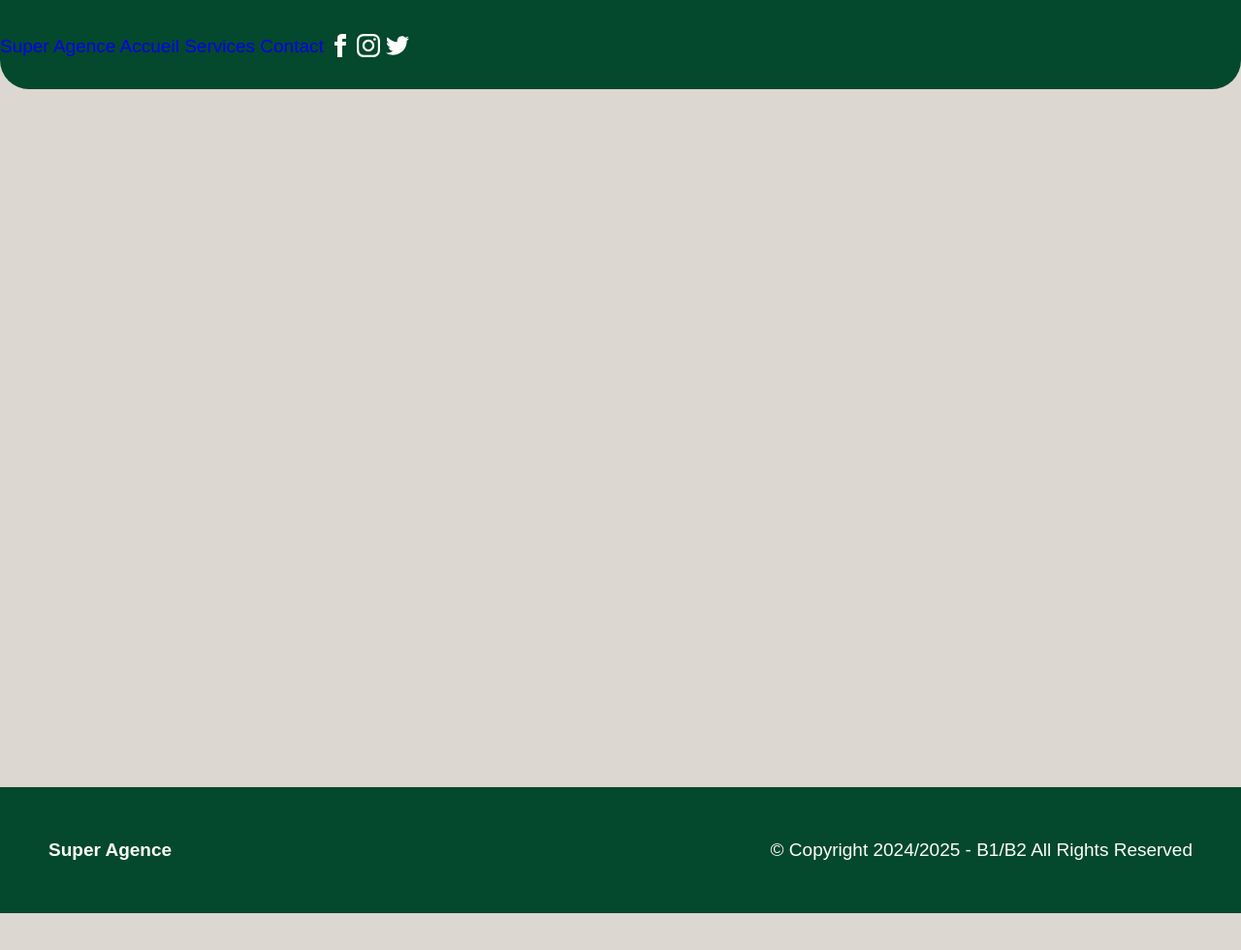
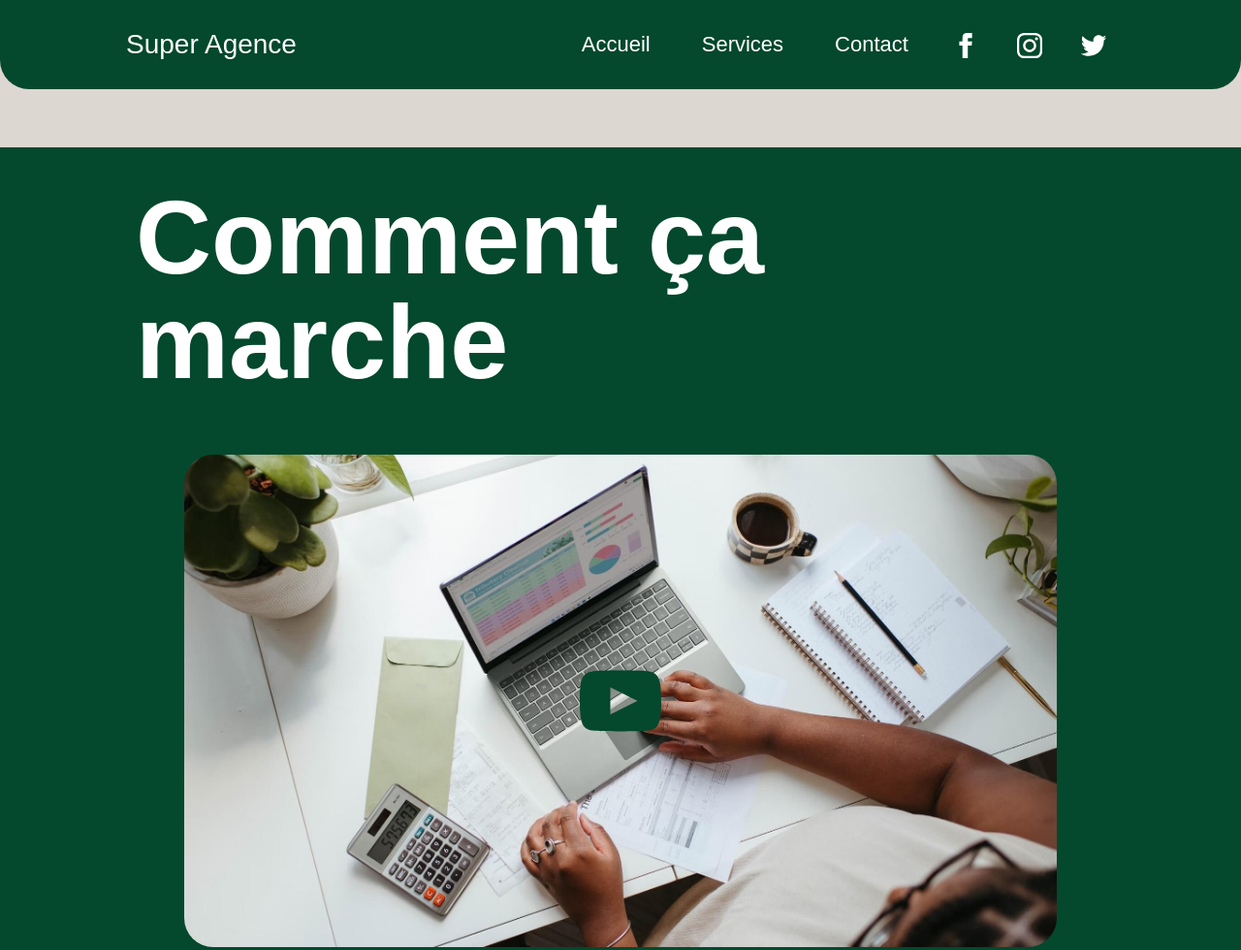
Before and after one commit to MrFlorentin/cours-inte-site1, a plain HTML site: page index.html in a window 1280 px wide. Shown: the top 980 px of the page at 97% size. Before the commit the page ends 942 px from the top, so only its background shows below. Drawn offline with Linux system fonts and the light colour scheme; a web font is replaced by a local one.

Commit message:
Update index.html

```diff
--- a/index.html
+++ b/index.html
@@ -9,42 +9,36 @@
 </head>
 <body>
 	<header>
-		<nav>
+		<a class="super-agence-title" href="#">Super Agence</a>
 
-			<a href="#">Super Agence</a>
+		<div class="header-links">
 			<a href="#">Accueil</a>
 			<a href="#">Services</a>
 			<a href="#">Contact</a>
 
-			<i class="icon-facebook white" alt="Icône de Facebook"></i>
-			<i class="icon-instagram white" alt="Icône d'Instagram"></i>
-			<i class="icon-twitter white" alt="Icône de Twitter"></i>
-
-		</nav>
+			<div class="header-icons">
+				<a aria-label="Lien vers Facebook" href="#"><span class="icon-facebook white"></span></a>
+				<a aria-label="Lien vers Instagram" href="#"><span class="icon-instagram white"></span></a>
+				<a aria-label="Lien vers Twitter" href="#"><span class="icon-twitter white"></span></a>
+			</div>
+		</div>
 	</header>
 	<main>
 		<br>
 		<br>
-		<br>
-		<br>
-		<br>
-		<br>
-		<br>
-		<br>
-		<br>
-		<br>
-		<br>
-		<br>
-		<br>
-		<br>
-		<br>
-		<br>
-		<br>
-		<br>
-		<br>
-		<br>
-		<br>
-		<br>
+		<section class="sec-4">
+			<div class="container grid col-1 how-this-works">
+				<h1>Comment ça marche</h1>
+				<div class="how-this-works video-how-this-works">
+					<img src="assets/img/video.jpg" alt="Vidéo">
+					<svg class="icon-youtube" xmlns="http://www.w3.org/2000/svg" width="24" height="24" viewBox="0 0 24 24">
+						<path d="M19.615 3.184c-3.604-.246-11.631-.245-15.23 0-3.897.266-4.356 2.62-4.385 8.816.029 6.185.484 8.549 4.385 8.816 3.6.245 11.626.246 15.23 0 3.897-.266 4.356-2.62 4.385-8.816-.029-6.185-.484-8.549-4.385-8.816zm-10.615 12.816v-8l8 3.993-8 4.007z"/>
+					</svg>
+				</div>
+
+
+			</div>
+		</section>
 		<br>
 		<br>
 	</main>
```
